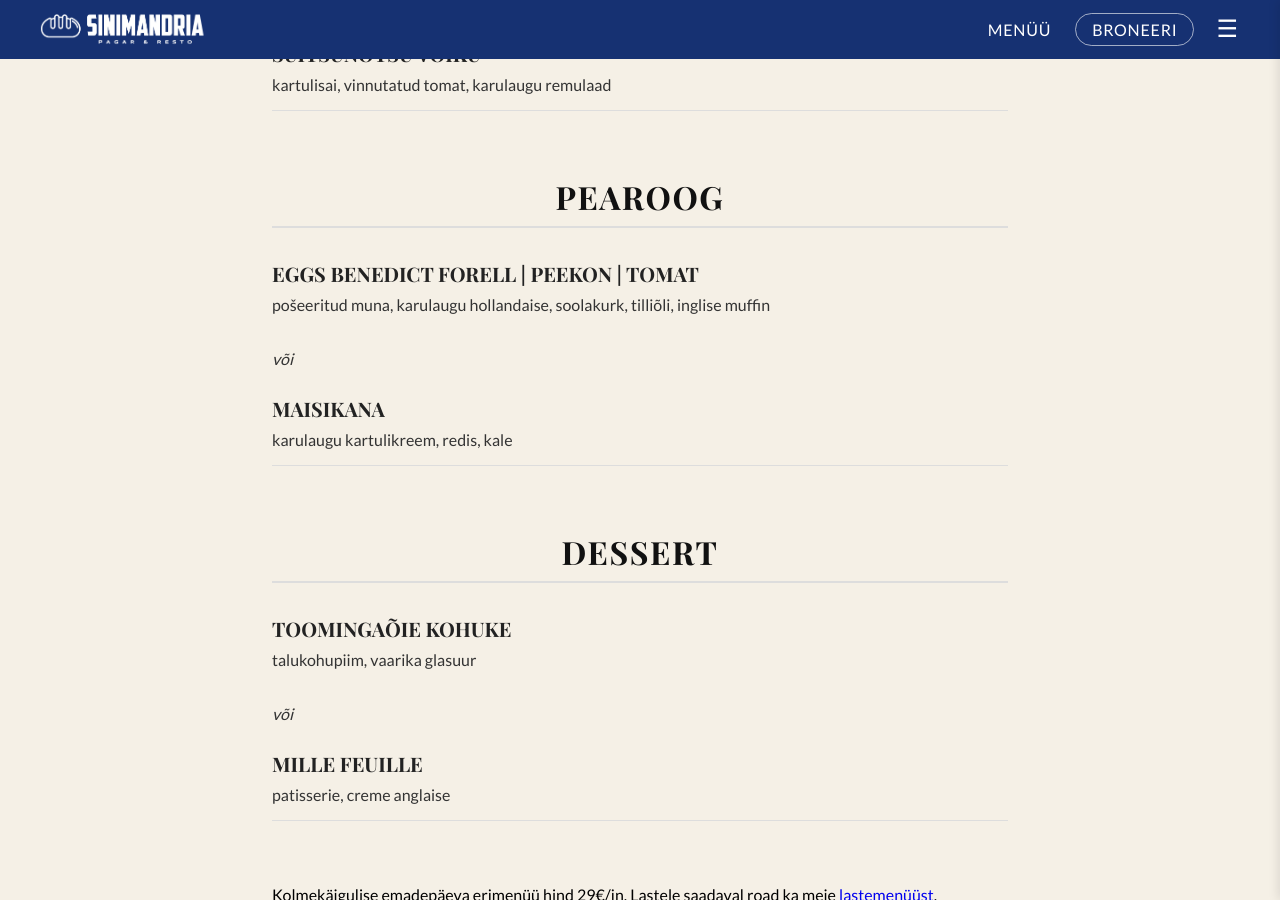
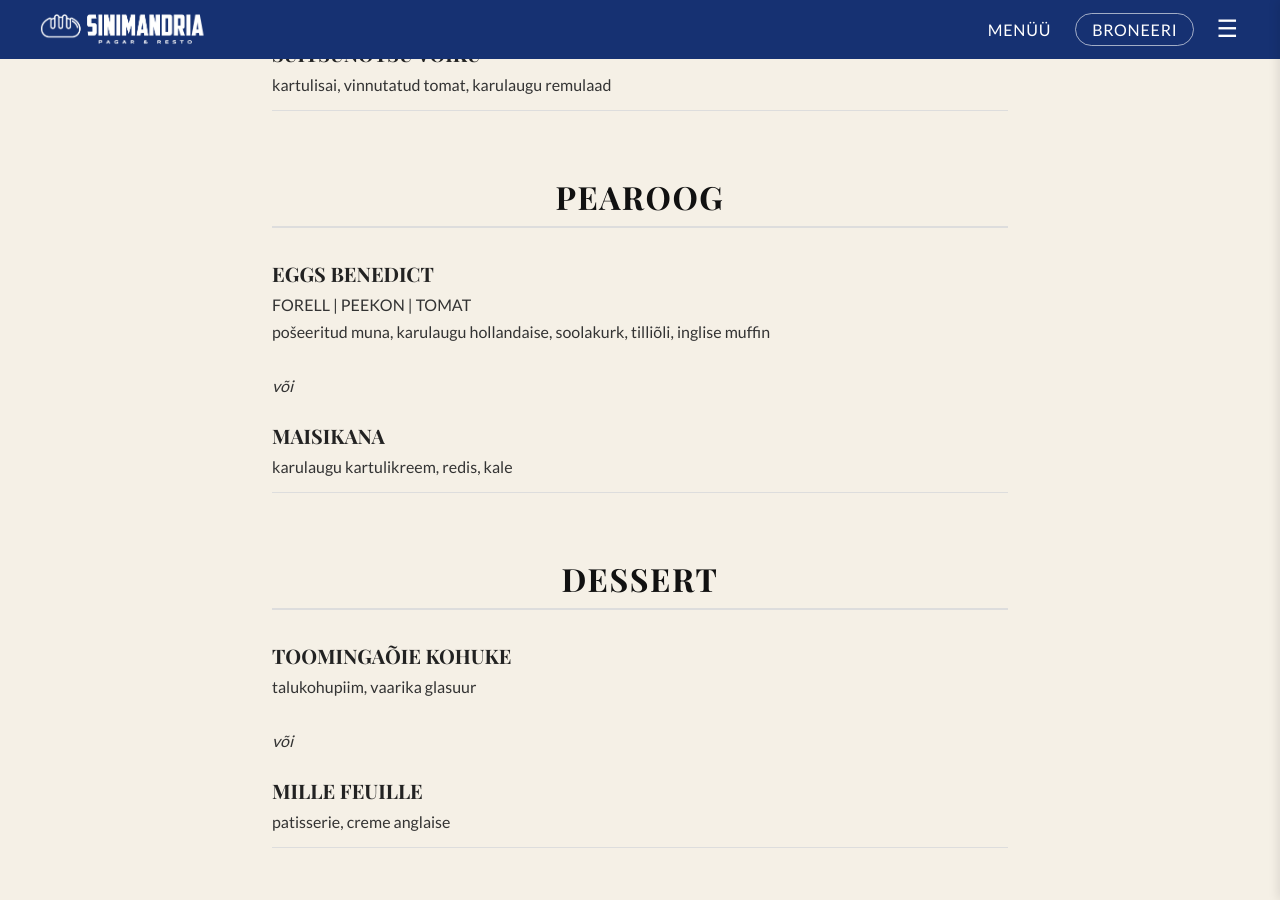
Before and after one commit to m-tu/sinimandria, a Jekyll site: the page built from pages/events/emadepaev-menu.markdown, in a window 1280 px wide and 900 px high, scrolled down 489 px. Built offline with Jekyll 4.4.1, drawn with Linux system fonts in a browser that asks for light colours.

Commit message:
Update emadepaev-menu.markdown

```diff
--- a/pages/events/emadepaev-menu.markdown
+++ b/pages/events/emadepaev-menu.markdown
@@ -34,7 +34,8 @@
 <section class="menu-section">
 
   <div class="menu-item">
-    <h3>EGGS BENEDICT FORELL | PEEKON | TOMAT</h3>
+    <h3>EGGS BENEDICT</h3>
+    <p>FORELL | PEEKON | TOMAT </p>
     <p>pošeeritud muna, karulaugu hollandaise, soolakurk, tilliõli, inglise muffin</p>
     <p>&nbsp;</p>
     <p><em>või</em></p>
@@ -64,9 +65,9 @@
 </section>
 
 <section class="menu-section">
-  Kolmekäigulise emadepäeva erimenüü hind 29€/in. Lastele saadaval road ka meie <a href="https://sinimandria.ee/menu/#lastele">lastemenüüst</a>.  <a href="https://book.easytable.com/book/?id=f4386">Reserveeri laud</a>
+  Kolmekäigulise emadepäeva erimenüü hind 29€/in. Lastele saadaval road ka meie <a href="https://sinimandria.ee/menu/#lastele">lastemenüüst</a>
 </section>
 
-<section class="menu-section">
-  <a href="https://book.easytable.com/book/?id=f4386">Reserveeri laud</a>
-</section>
+<div style="display:flex; justify-content:center; align-items:center; height:100vh;">
+  <div><a href="https://book.easytable.com/book/?id=f4386">Reserveeri laud</a></div>
+</div>
```
